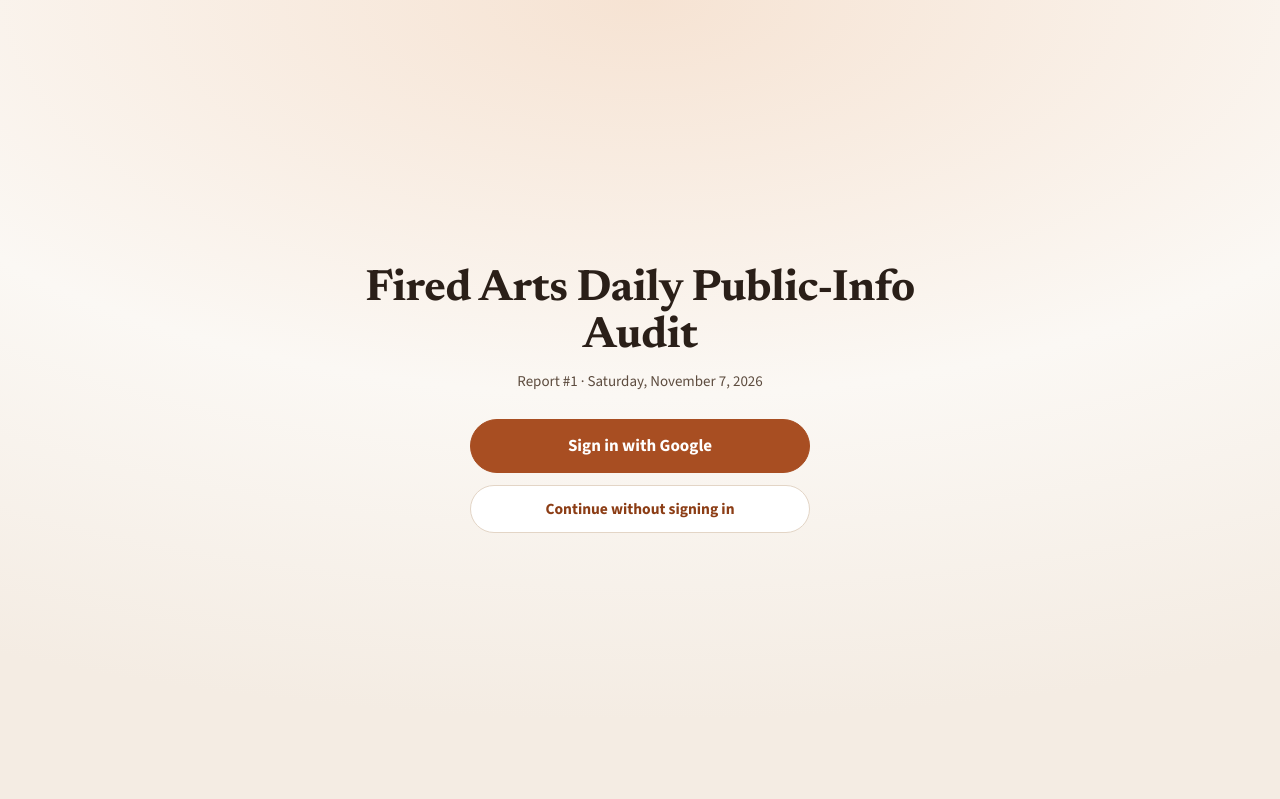
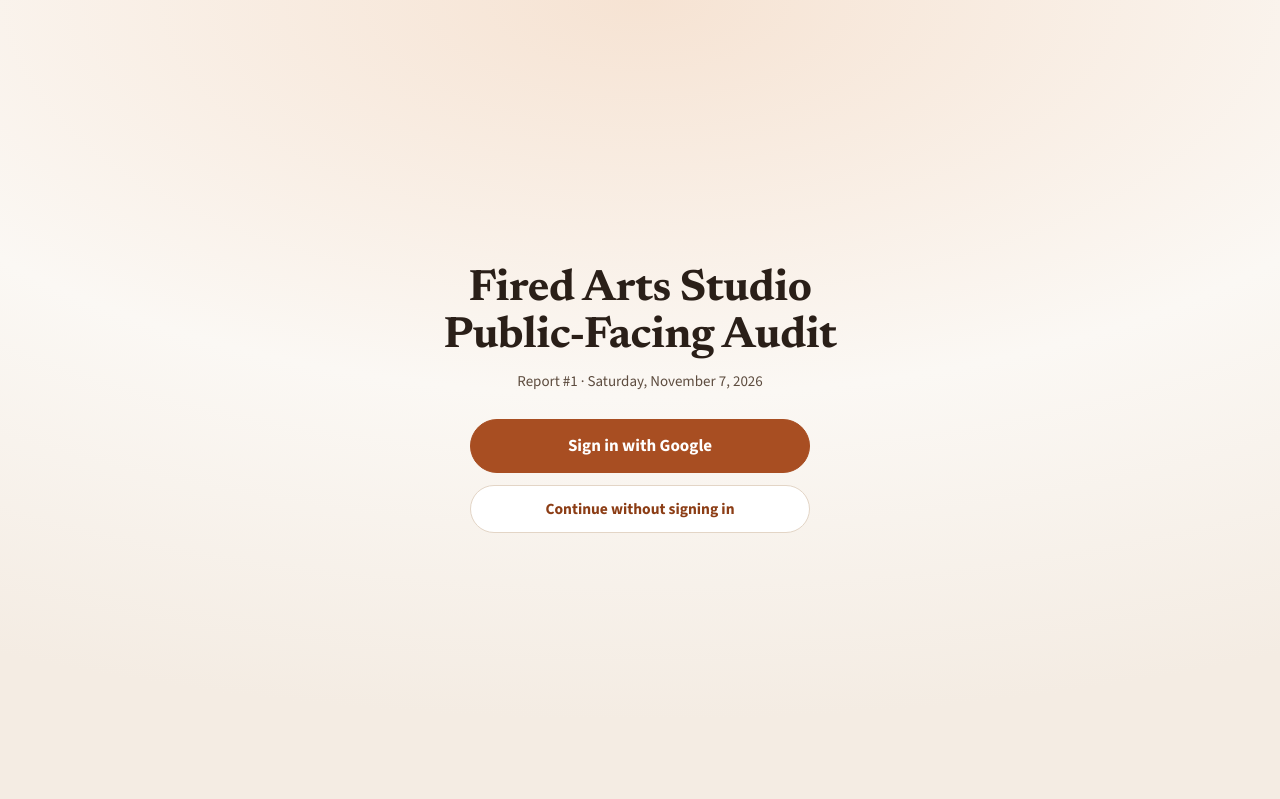
Before and after one commit to Kmberry1989/fired-arts-daily-audit, a plain HTML site: page index.html in a window 1280 px wide. Shown: the top 799 px of the page. Drawn offline with nearby package versions, Linux system fonts and the light colour scheme; no server answers.

Commit message:
Splash title: Fired Arts Studio / Public-Facing Audit

```diff
--- a/index.html
+++ b/index.html
@@ -345,7 +345,7 @@
 <body class="splash-open">
 <div id="splash" role="dialog" aria-modal="true" aria-labelledby="splash-title">
   <div class="splash-inner">
-    <h1 id="splash-title">Fired Arts Daily Public-Info Audit</h1>
+    <h1 id="splash-title">Fired Arts Studio<br />Public-Facing Audit</h1>
     <p class="splash-meta">Report #1 · Saturday, November 7, 2026</p>
     <button type="button" class="splash-signin" id="splash-signin">Sign in with Google</button>
     <button type="button" class="splash-continue" id="splash-continue">Continue without signing in</button>
```
